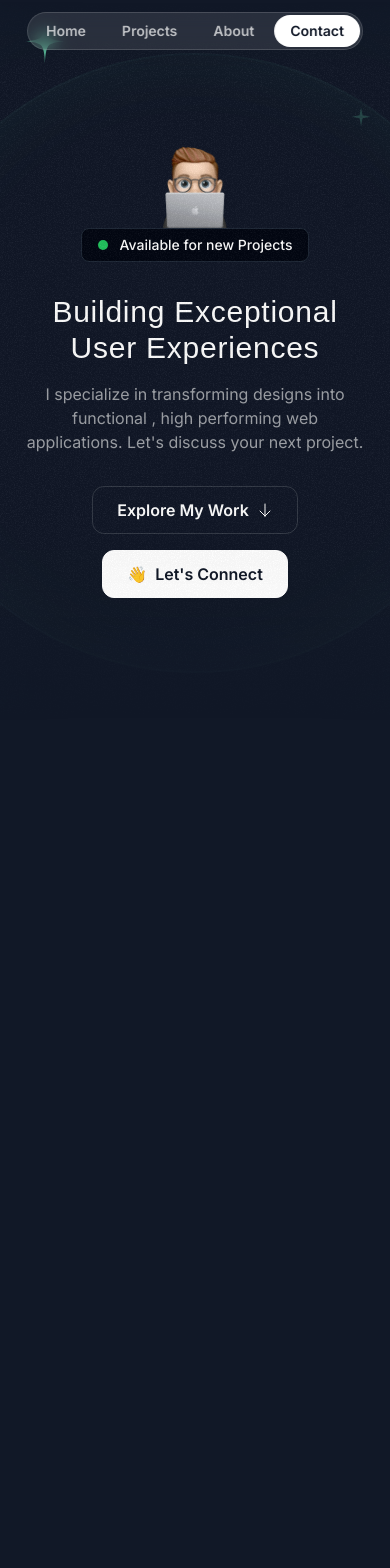
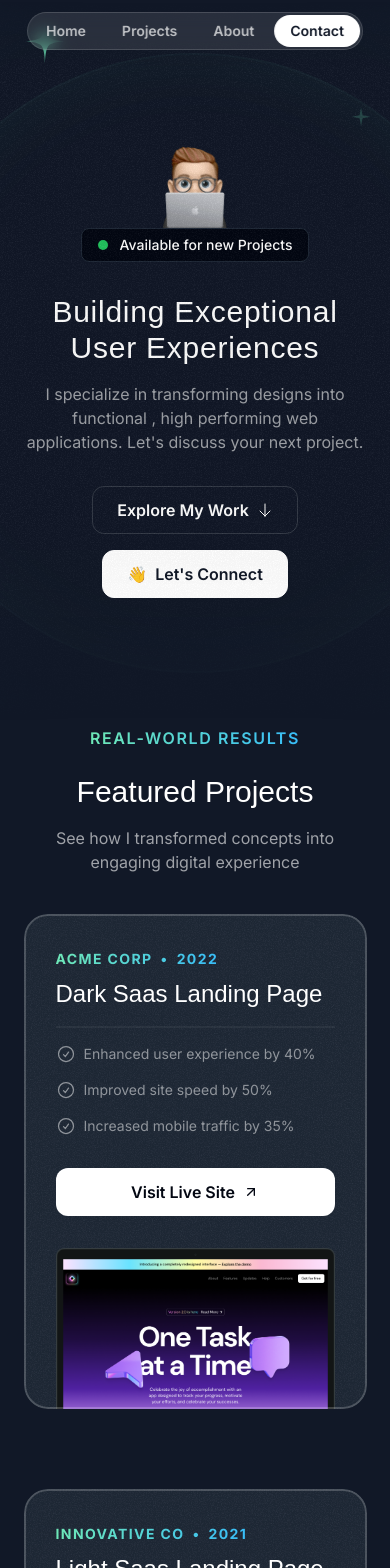
Before and after one commit to Code-With-Anthony/Portfolio, a Next.js app: page / in a window 390 px wide. Shown: the top 1568 px of the page. Before the commit the page ends 973 px from the top, so only its background shows below. Built offline with nearby package versions, Linux system fonts and the light colour scheme; a web font is replaced by a local one.

Commit message:
Projects Section

```diff
--- a/src/app/globals.css
+++ b/src/app/globals.css
@@ -11,3 +11,9 @@
     @apply absolute inset-0 border-2 top-1/2 left-1/2 -translate-x-1/2 -translate-y-1/2 rounded-full border-emerald-300/5 shadow-[0_0_80px_inset] shadow-emerald-300/5;
   }
 }
+
+@layer utilities {
+  .container {
+    @apply lg:max-w-5xl;
+  }
+}
--- a/src/app/page.tsx
+++ b/src/app/page.tsx
@@ -1,11 +1,13 @@
 import { Header } from "@/sections/Header";
 import { HeroSection } from "@/sections/Hero";
+import { ProjectsSection } from "@/sections/Projects";
 
 export default function Home() {
   return (
     <div>
       <Header />
       <HeroSection />
+      <ProjectsSection />
     </div>
   );
 }
--- a/src/sections/Projects.tsx
+++ b/src/sections/Projects.tsx
@@ -1,6 +1,10 @@
 import darkSaasLandingPage from "@/assets/images/dark-saas-landing-page.png";
 import lightSaasLandingPage from "@/assets/images/light-saas-landing-page.png";
 import aiStartupLandingPage from "@/assets/images/ai-startup-landing-page.png";
+import Image from "next/image";
+import CheckCircleIcon from "@/assets/icons/check-circle.svg";
+import ArrowUpRightIcon from "@/assets/icons/arrow-up-right.svg";
+import grainImage from "@/assets/images/grain.jpg";
 
 const portfolioProjects = [
   {
@@ -42,5 +46,74 @@
 ];
 
 export const ProjectsSection = () => {
-  return <div>Projects Section</div>;
+  return (
+    <section className="pb-16 lg:py-24">
+      <div className="container">
+        <div className="flex justify-center">
+          <p className="uppercase font-semibold tracking-widest bg-gradient-to-r from-emerald-300 to-sky-400 text-center bg-clip-text text-transparent">
+            Real-world Results
+          </p>
+        </div>
+        <h2 className="font-serif text-3xl md:text-5xl text-center mt-6">
+          Featured Projects
+        </h2>
+        <p className="text-center md:text-lg lg:text-xl text-white/60 mt-4 max-w-md mx-auto">
+          See how I transformed concepts into engaging digital experience
+        </p>
+        <div className="mt-10 md:mt-20 flex flex-col gap-20">
+          {portfolioProjects.map((project) => (
+            <div
+              key={project.title}
+              className="bg-gray-800 rounded-3xl relative z-0 overflow-hidden after:z-10 after:content-[''] after:absolute after:inset-0 after:outline-2 after:outline after:-outline-offset-2 after:rounded-3xl after:outline-white/20 px-8 pt-8
+              md:pt-12 md:px-10 lg:pt-16 lg:px-20 after:pointer-events-none"
+            >
+              <div
+                className="absolute inset-0 -z-10 opacity-5"
+                style={{
+                  backgroundImage: `url(${grainImage.src})`,
+                }}
+              ></div>
+              <div className="lg:grid lg:grid-cols-2 lg:gap-16">
+                <div className="lg:pb-16">
+                  <div className="bg-gradient-to-r from-emerald-300 to-sky-400 inline-flex gap-2 font-bold uppercase tracking-widest text-sm text-transparent bg-clip-text">
+                    <span>{project.company}</span>
+                    <span>&bull;</span>
+                    <span>{project.year}</span>
+                  </div>
+                  <h3 className="font-serif text-2xl mt-2 md:mt-5 md:text-4xl">
+                    {project.title}
+                  </h3>
+                  <hr className="border-t-2 border-white/5 mt-4 md:mt-5" />
+                  <ul className="flex flex-col gap-4 mt-4 md:mt-5">
+                    {project.results.map((result) => (
+                      <li
+                        key={result.title}
+                        className="flex gap-2 text-sm md:text-base text-white/50"
+                      >
+                        <CheckCircleIcon className="size-5 md:size-6" />
+                        <span>{result.title}</span>
+                      </li>
+                    ))}
+                  </ul>
+                  <a href={project.link}>
+                    <button className="bg-white text-gray-950 h-12 w-full md:w-auto px-6 rounded-xl font-semibold inline-flex items-center justify-center gap-2 mt-8">
+                      <span>Visit Live Site</span>
+                      <ArrowUpRightIcon className="size-4" />
+                    </button>
+                  </a>
+                </div>
+                <div className="relative">
+                  <Image
+                    src={project.image}
+                    alt={project.title}
+                    className="mt-8 -mb-4 md:-mb-0 lg:mt-0 lg:absolute lg:h-full lg:w-auto lg:max-w-none"
+                  />
+                </div>
+              </div>
+            </div>
+          ))}
+        </div>
+      </div>
+    </section>
+  );
 };
```
